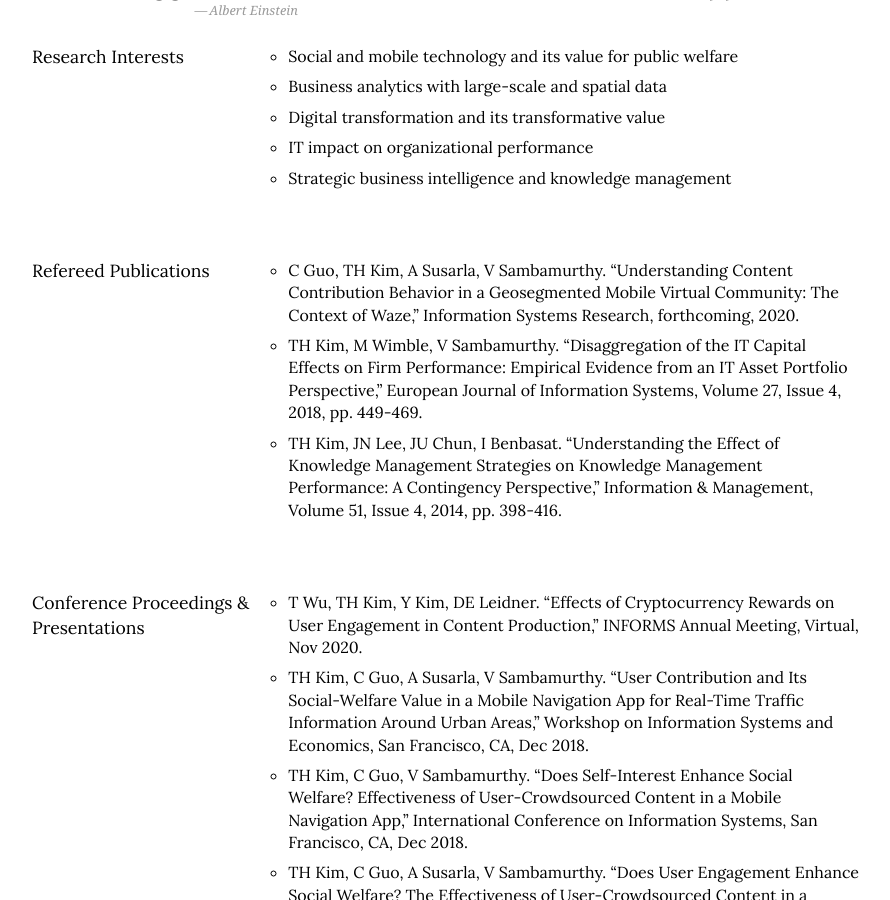
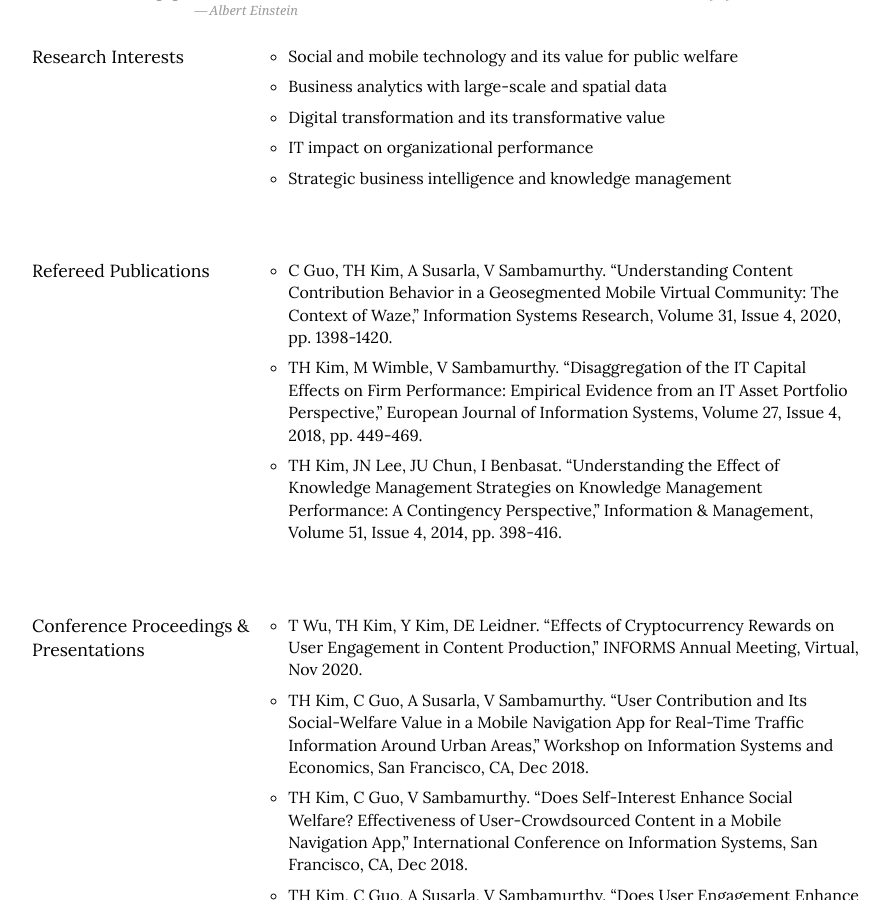
Before and after one commit to istaehun/taehun, a Jekyll site: the page built from index.html, in a window 1280 px wide and 900 px high, scrolled down 504 px. Shown: the whole window, without its empty margins (188-1078 px from the left). Built offline with Jekyll 4.4.1, drawn with Linux system fonts in a browser that asks for light colours; nearby versions of some CDN libraries.

Commit message:
Update research.yml

```diff
--- a/_data/research.yml
+++ b/_data/research.yml
@@ -9,7 +9,7 @@
 -
   sub-title: Refereed Publications
   list:
-    - "C Guo, TH Kim, A Susarla, V Sambamurthy. “Understanding Content Contribution Behavior in a Geosegmented Mobile Virtual Community: The Context of Waze,” Information Systems Research, forthcoming, 2020."
+    - "C Guo, TH Kim, A Susarla, V Sambamurthy. “Understanding Content Contribution Behavior in a Geosegmented Mobile Virtual Community: The Context of Waze,” Information Systems Research, Volume 31, Issue 4, 2020, pp. 1398-1420."
     - "TH Kim, M Wimble, V Sambamurthy. “Disaggregation of the IT Capital Effects on Firm Performance: Empirical Evidence from an IT Asset Portfolio Perspective,” European Journal of Information Systems, Volume 27, Issue 4, 2018, pp. 449-469."
     - "TH Kim, JN Lee, JU Chun, I Benbasat. “Understanding the Effect of Knowledge Management Strategies on Knowledge Management Performance: A Contingency Perspective,” Information & Management, Volume 51, Issue 4, 2014, pp. 398-416."
 -
```
